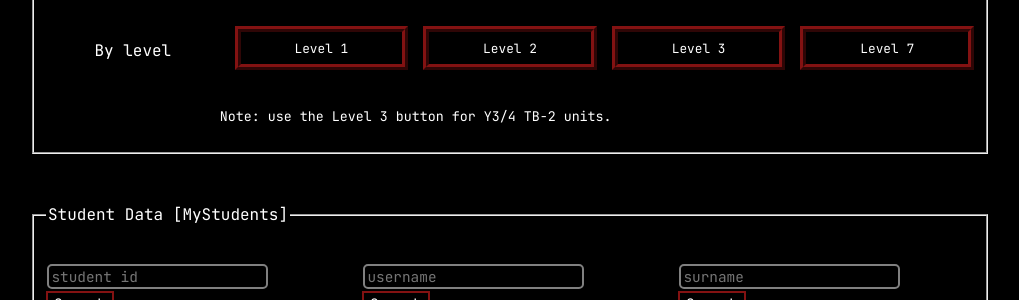
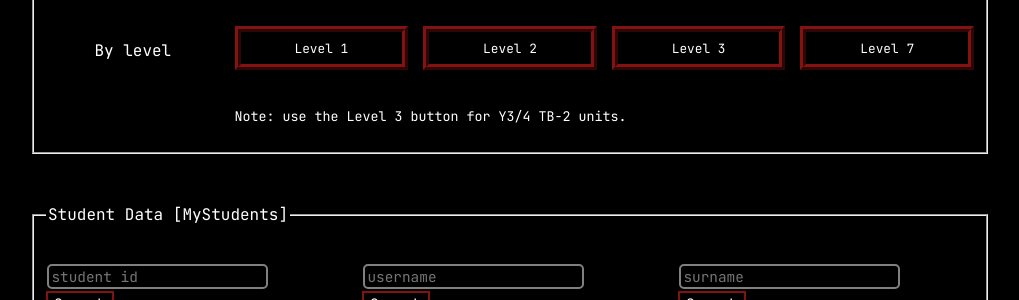
Before and after one commit to cs-uob/dashboard, a Jekyll site: the page built from docs/index.html, in a window 1280 px wide. Shown: the part 986-1286 px from the top of the page, without its empty margins (130-1149 px from the left). Built offline with Jekyll 4.4.1, drawn with Linux system fonts in a browser that asks for light colours.

```diff
--- a/docs/assets/css/style.css
+++ b/docs/assets/css/style.css
@@ -64,8 +64,7 @@
 }
 
 #units > #levels > p {
-  grid-column: span 4;
-  text-align: center;
+  grid-column: 2 / 5;
 }
 
 .degree {
```
